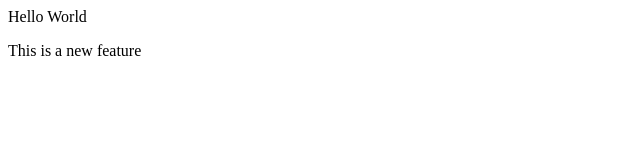
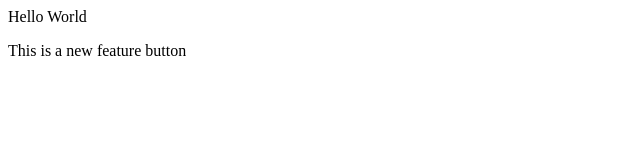
Before and after one commit to ShardulSharma23/localdemorepo, a plain HTML site: page index.html in a window 1280 px wide. Shown: the full height of the page, 0-640 px from the left. Drawn offline with Linux system fonts and the light colour scheme.

```diff
--- a/index.html
+++ b/index.html
@@ -5,7 +5,7 @@
             Hello World
         </p>
         <p>
-            This is a new feature
+            This is a new feature button
         </p>
     </body>
 </html>
```
